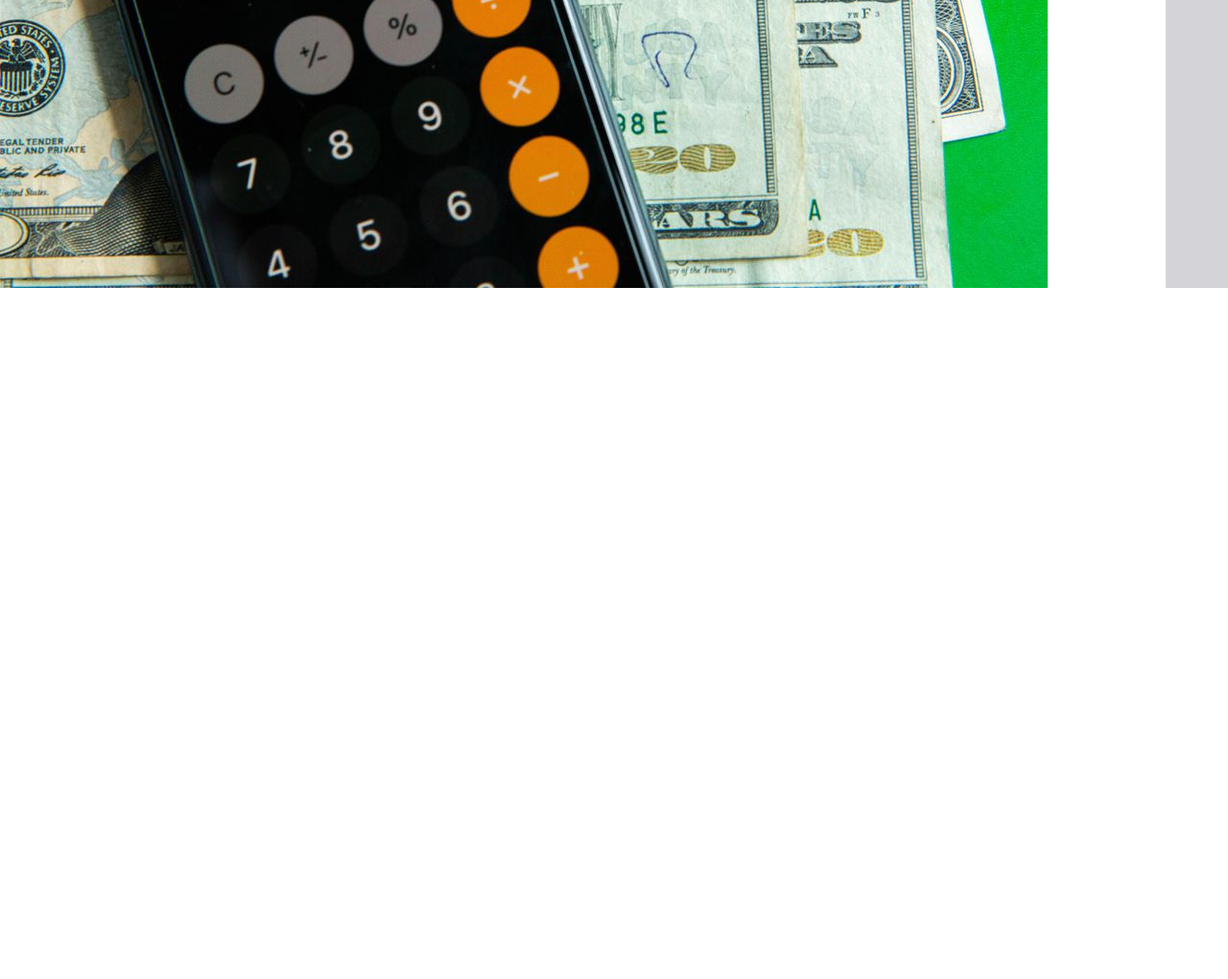
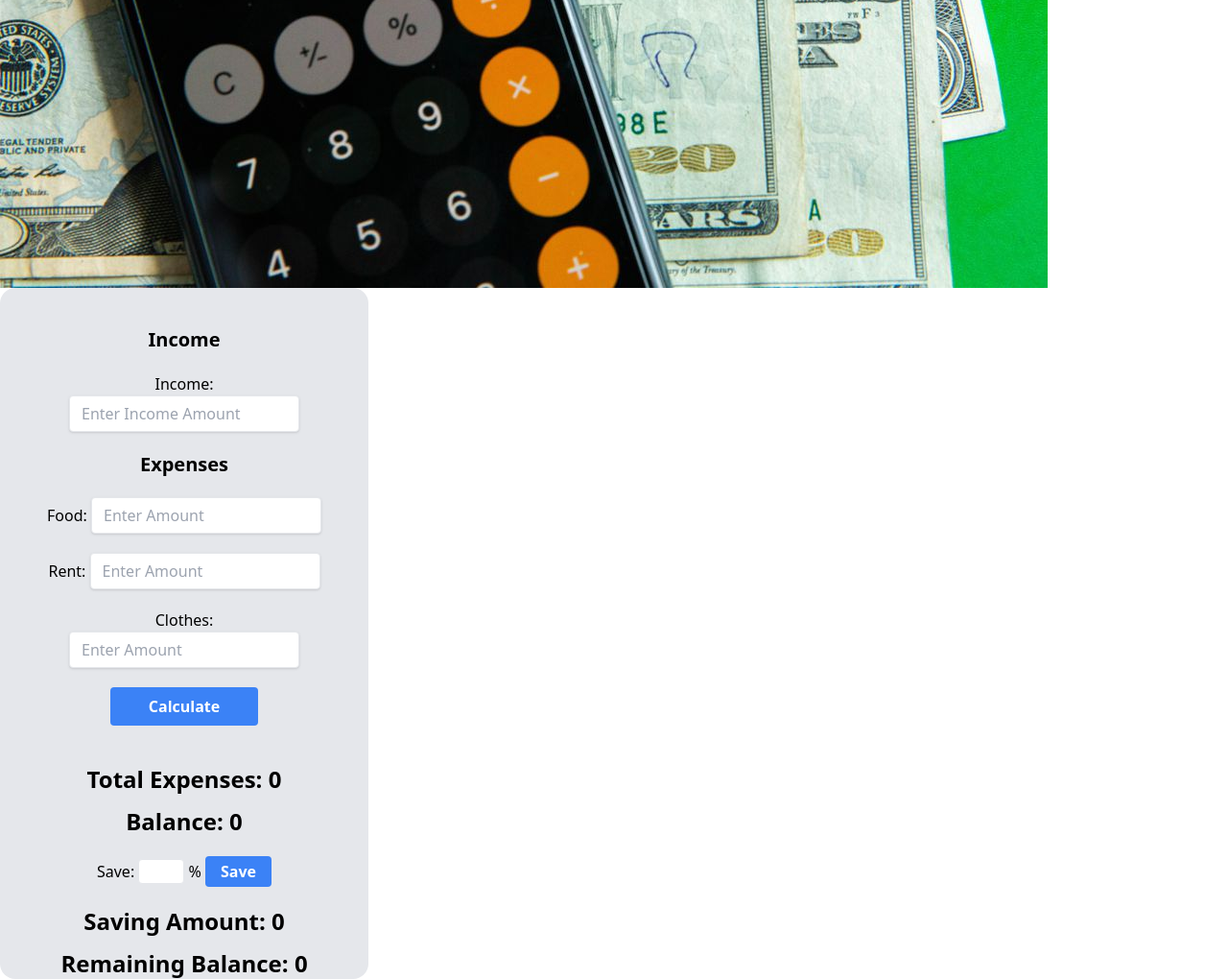
Before and after one commit to Rakib-Coder00/money-master, a plain HTML site: page index.html in a window 1280 px wide. Shown: the part 504-1524 px from the top of the page at 96% size. Before the commit the page ends 804 px from the top, so only its background shows below. Drawn offline with nearby package versions, Linux system fonts and the light colour scheme.

Commit message:
design front UI

```diff
--- a/index.html
+++ b/index.html
@@ -12,13 +12,53 @@
 
 <body>
     <div class="container mx-auto">
-        <h1 href="#" class="text-3xl text-emerald-800 text-center my-5">Expense Tracker</h1>
+        <h1 href="#" class="text-3xl font-extrabold text-emerald-800 text-center my-5">Expense Tracker</h1>
 
     <div class="flex flex-wrap justify-between">
         <div class="object-cover w-auto"><img src="src/money.jpg" alt="money.jpg"></div>
-        <div class="bg-zinc-300">
-            <h3>Income</h3>
-            <p>Income : <span></span></p>
+
+        <div class="bg-gray-200 sm:w-96 w-full rounded-2xl text-center">
+
+            <form id="form" class="form p-10">
+
+                <h2 class="text-center text-xl font-bold">Income</h2>
+
+                <div class="form-control my-5">
+                  <label for="Income">Income:</label>
+                  <input class="shadow appearance-none border rounded w-60 py-2 px-3 text-gray-700 leading-tight focus:outline-none focus:shadow-outline" type="number" id="income" placeholder="Enter Income Amount" />
+                  <!-- <small>Error message</small> -->
+                </div>
+
+                <h2 class="text-center text-xl font-bold">Expenses</h2>
+                <div class="form-control my-5">
+                  <label for="Food">Food:</label>
+                  <input class="shadow appearance-none border rounded w-60 py-2 px-3 text-gray-700 leading-tight focus:outline-none focus:shadow-outline" type="number" id="email" placeholder="Enter Amount" />
+                  <!-- <small>Error message</small> -->
+                </div>
+
+                <div class="form-control my-5">
+                  <label for="Rent">Rent:</label>
+                  <input class="shadow appearance-none border rounded w-60 py-2 px-3 text-gray-700 leading-tight focus:outline-none focus:shadow-outline" type="number" id="password" placeholder="Enter Amount" />
+                  <!-- <small>Error message</small> -->
+                </div>
+
+                <div class="form-control my-5">
+                  <label for="Clothes">Clothes:</label>
+                  <input class="shadow appearance-none border rounded w-60 py-2 px-3 text-gray-700 leading-tight focus:outline-none focus:shadow-outline" type="number" id="password" placeholder="Enter Amount" />
+                  <!-- <small>Error message</small> -->
+                </div>
+
+
+
+                <button class="bg-blue-500 hover:bg-blue-700 text-white font-bold py-2 px-10 rounded focus:outline-none focus:shadow-outline" type="submit">Calculate</button>
+              </form>
+              <p class="font-semibold text-2xl">Total Expenses: <span class="">0</span></p>
+              <p class="font-semibold text-2xl my-3">Balance: <span class="">0</span></p>
+              <label for="Save">Save:</label>
+              <input class="w-12 appearance-none border rounded" type="number"> <span>%</span>
+              <button class="bg-blue-500 hover:bg-blue-700 py-1 px-4 text-white font-bold rounded focus:outline-none focus:shadow-outline my-2" type="submit">Save</button>
+              <p class="font-semibold text-2xl my-3">Saving Amount: <span class="">0</span></p>
+              <p class="font-semibold text-2xl">Remaining Balance: <span class="">0</span></p>
         </div>
     </div>
     </div>
```
